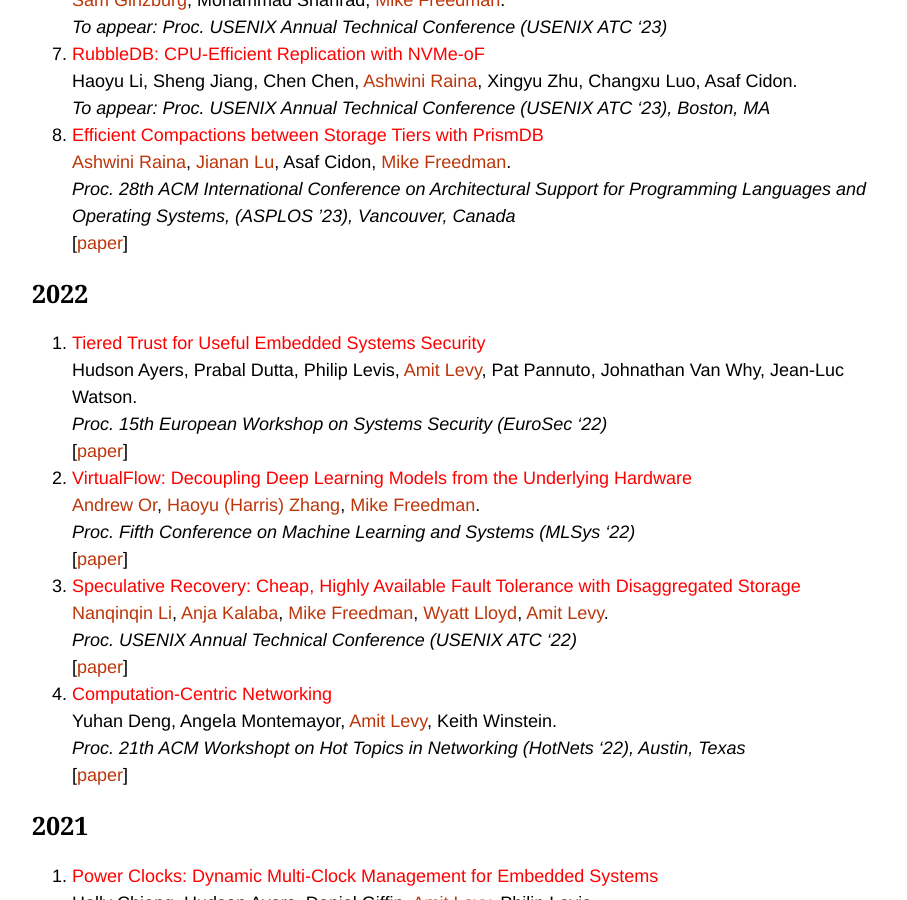
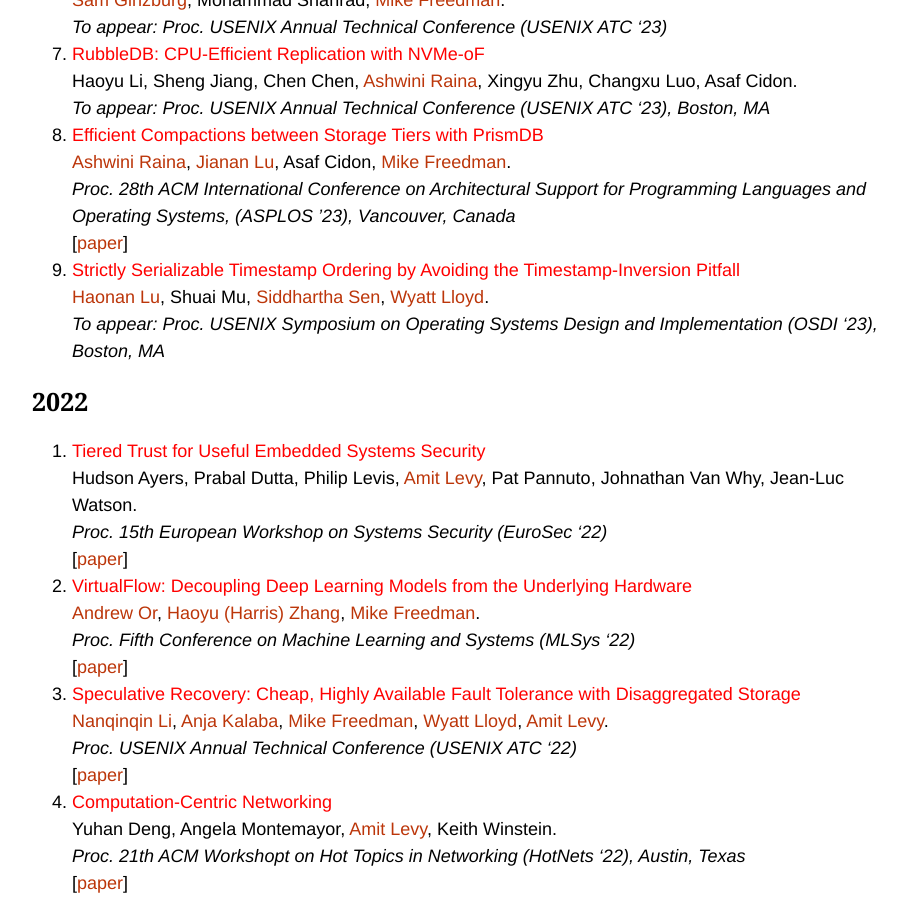
Before and after one commit to princeton-sns/www, a Jekyll site: the page built from publications.md, in a window 1280 px wide and 900 px high, scrolled down 1129 px. Shown: the whole window, without its empty margins (176-1083 px from the left). Built offline with Jekyll 4.4.1, drawn with Linux system fonts in a browser that asks for light colours; some web fonts are replaced.

Commit message:
Update publications.yml
Add SSTO

```diff
--- a/_data/publications.yml
+++ b/_data/publications.yml
@@ -1,3 +1,13 @@
+- title: "Strictly Serializable Timestamp Ordering by Avoiding the Timestamp-Inversion Pitfall"
+  people:
+    - haonanl
+    - Shuai Mu
+    - sssix
+    - wlloyd
+  venue: "To appear: Proc. USENIX Symposium on Operating Systems Design and Implementation (OSDI '23), Boston, MA"
+  year: 2023
+ # paper: TBD
+
 - title: "Efficient Compactions between Storage Tiers with PrismDB"
   people:
     - araina
```
